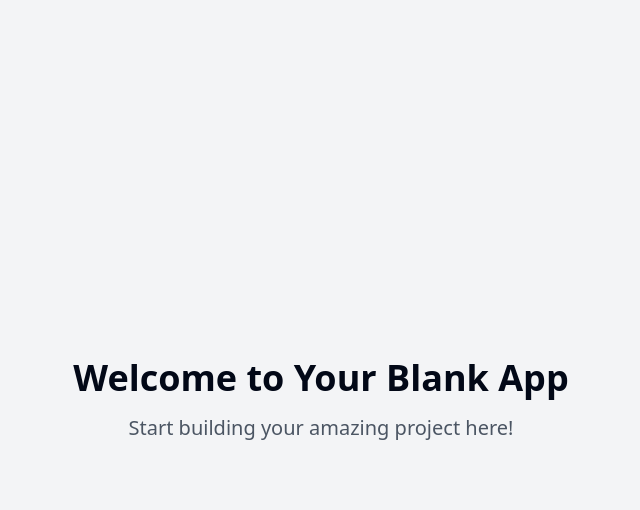
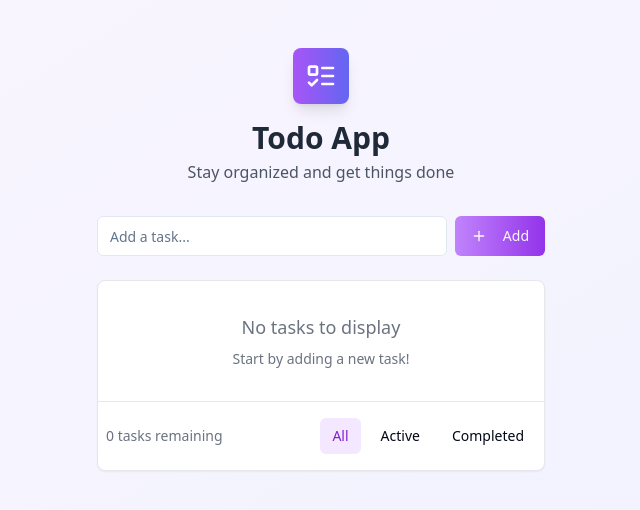
Before and after one commit to JunCalingacion/basic-task-maker, a React (Vite) app: page / in a window 1280 px wide. Shown: the top 510 px of the page, without its empty margins (319-959 px from the left). Built offline with nearby package versions, Linux system fonts and the light colour scheme.

Commit message:
Create basic Todo app
Implement a basic Todo application with functionality to add, view, and manage tasks.

```diff
--- /dev/null
+++ b/src/components/TodoFilter.tsx
@@ -0,0 +1,53 @@
+
+import React from "react";
+import { useTodo } from "@/context/TodoContext";
+import { Button } from "@/components/ui/button";
+import { cn } from "@/lib/utils";
+
+export const TodoFilter = () => {
+  const { filter, setFilter, todos } = useTodo();
+
+  const filters: { value: "all" | "active" | "completed"; label: string }[] = [
+    { value: "all", label: "All" },
+    { value: "active", label: "Active" },
+    { value: "completed", label: "Completed" },
+  ];
+
+  const activeCount = todos.filter(todo => !todo.completed).length;
+  const completedCount = todos.filter(todo => todo.completed).length;
+
+  return (
+    <div className="flex flex-col sm:flex-row justify-between items-center py-4 px-2 border-t gap-4">
+      <div className="text-sm text-gray-500">
+        {activeCount} {activeCount === 1 ? "task" : "tasks"} remaining
+      </div>
+
+      <div className="flex gap-2">
+        {filters.map((item) => (
+          <Button
+            key={item.value}
+            variant="ghost"
+            size="sm"
+            onClick={() => setFilter(item.value)}
+            className={cn(
+              "text-sm",
+              filter === item.value && "bg-purple-100 text-purple-700"
+            )}
+          >
+            {item.label}
+            {item.value === "active" && activeCount > 0 && (
+              <span className="ml-1 text-xs bg-purple-500 text-white rounded-full px-1.5 py-0.5">
+                {activeCount}
+              </span>
+            )}
+            {item.value === "completed" && completedCount > 0 && (
+              <span className="ml-1 text-xs bg-gray-500 text-white rounded-full px-1.5 py-0.5">
+                {completedCount}
+              </span>
+            )}
+          </Button>
+        ))}
+      </div>
+    </div>
+  );
+};
--- /dev/null
+++ b/src/components/TodoInput.tsx
@@ -0,0 +1,35 @@
+
+import React, { useState } from "react";
+import { Button } from "@/components/ui/button";
+import { Input } from "@/components/ui/input";
+import { useTodo } from "@/context/TodoContext";
+import { Plus } from "lucide-react";
+
+export const TodoInput = () => {
+  const [text, setText] = useState("");
+  const { addTodo } = useTodo();
+
+  const handleSubmit = (e: React.FormEvent) => {
+    e.preventDefault();
+    if (text.trim()) {
+      addTodo(text);
+      setText("");
+    }
+  };
+
+  return (
+    <form onSubmit={handleSubmit} className="flex gap-2 mb-6 w-full">
+      <Input
+        type="text"
+        value={text}
+        onChange={(e) => setText(e.target.value)}
+        placeholder="Add a task..."
+        className="flex-1"
+      />
+      <Button type="submit" className="bg-gradient-to-r from-purple-400 to-purple-600 hover:from-purple-500 hover:to-purple-700">
+        <Plus className="h-5 w-5" />
+        <span className="sr-only md:not-sr-only md:ml-2 md:inline-block">Add</span>
+      </Button>
+    </form>
+  );
+};
--- /dev/null
+++ b/src/components/TodoItem.tsx
@@ -0,0 +1,50 @@
+
+import React from "react";
+import { useTodo } from "@/context/TodoContext";
+import { Button } from "@/components/ui/button";
+import { Check, Trash2 } from "lucide-react";
+import { cn } from "@/lib/utils";
+
+type TodoItemProps = {
+  id: string;
+  text: string;
+  completed: boolean;
+};
+
+export const TodoItem = ({ id, text, completed }: TodoItemProps) => {
+  const { toggleTodo, deleteTodo } = useTodo();
+
+  return (
+    <div className="flex items-center p-4 bg-white rounded-lg shadow-sm border border-gray-100 gap-3 group hover:shadow-md transition-all">
+      <Button
+        variant="outline"
+        size="icon"
+        className={cn(
+          "rounded-full h-6 w-6 transition-colors",
+          completed ? "bg-purple-500 text-white border-purple-500" : "border-gray-300"
+        )}
+        onClick={() => toggleTodo(id)}
+      >
+        {completed && <Check className="h-4 w-4" />}
+      </Button>
+
+      <span
+        className={cn(
+          "flex-1 transition-all",
+          completed && "line-through text-gray-400"
+        )}
+      >
+        {text}
+      </span>
+
+      <Button
+        variant="ghost"
+        size="icon"
+        className="opacity-0 group-hover:opacity-100 transition-opacity text-gray-400 hover:text-red-500"
+        onClick={() => deleteTodo(id)}
+      >
+        <Trash2 className="h-4 w-4" />
+      </Button>
+    </div>
+  );
+};
--- /dev/null
+++ b/src/components/TodoList.tsx
@@ -0,0 +1,35 @@
+
+import React from "react";
+import { useTodo } from "@/context/TodoContext";
+import { TodoItem } from "./TodoItem";
+import { TodoFilter } from "./TodoFilter";
+
+export const TodoList = () => {
+  const { filteredTodos } = useTodo();
+
+  return (
+    <div className="w-full bg-white rounded-lg shadow-sm border border-gray-200 overflow-hidden">
+      {filteredTodos.length > 0 ? (
+        <div className="divide-y divide-gray-100">
+          {filteredTodos.map((todo) => (
+            <TodoItem
+              key={todo.id}
+              id={todo.id}
+              text={todo.text}
+              completed={todo.completed}
+            />
+          ))}
+        </div>
+      ) : (
+        <div className="p-8 text-center text-gray-500">
+          <p className="mb-2 text-lg">No tasks to display</p>
+          <p className="text-sm">
+            {filteredTodos.length === 0 && "Start by adding a new task!"}
+          </p>
+        </div>
+      )}
+
+      <TodoFilter />
+    </div>
+  );
+};
--- /dev/null
+++ b/src/context/TodoContext.tsx
@@ -0,0 +1,81 @@
+
+import React, { createContext, useContext, useState, useEffect } from "react";
+
+type Todo = {
+  id: string;
+  text: string;
+  completed: boolean;
+};
+
+type TodoContextType = {
+  todos: Todo[];
+  addTodo: (text: string) => void;
+  toggleTodo: (id: string) => void;
+  deleteTodo: (id: string) => void;
+  filter: "all" | "active" | "completed";
+  setFilter: (filter: "all" | "active" | "completed") => void;
+  filteredTodos: Todo[];
+};
+
+const TodoContext = createContext<TodoContextType | undefined>(undefined);
+
+export function TodoProvider({ children }: { children: React.ReactNode }) {
+  const [todos, setTodos] = useState<Todo[]>(() => {
+    const savedTodos = localStorage.getItem("todos");
+    return savedTodos ? JSON.parse(savedTodos) : [];
+  });
+
+  const [filter, setFilter] = useState<"all" | "active" | "completed">("all");
+
+  useEffect(() => {
+    localStorage.setItem("todos", JSON.stringify(todos));
+  }, [todos]);
+
+  const addTodo = (text: string) => {
+    if (text.trim()) {
+      setTodos([...todos, { id: crypto.randomUUID(), text, completed: false }]);
+    }
+  };
+
+  const toggleTodo = (id: string) => {
+    setTodos(
+      todos.map((todo) =>
+        todo.id === id ? { ...todo, completed: !todo.completed } : todo
+      )
+    );
+  };
+
+  const deleteTodo = (id: string) => {
+    setTodos(todos.filter((todo) => todo.id !== id));
+  };
+
+  const filteredTodos = todos.filter((todo) => {
+    if (filter === "active") return !todo.completed;
+    if (filter === "completed") return todo.completed;
+    return true;
+  });
+
+  return (
+    <TodoContext.Provider
+      value={{
+        todos,
+        addTodo,
+        toggleTodo,
+        deleteTodo,
+        filter,
+        setFilter,
+        filteredTodos,
+      }}
+    >
+      {children}
+    </TodoContext.Provider>
+  );
+}
+
+export function useTodo() {
+  const context = useContext(TodoContext);
+  if (context === undefined) {
+    throw new Error("useTodo must be used within a TodoProvider");
+  }
+  return context;
+}
--- a/src/pages/Index.tsx
+++ b/src/pages/Index.tsx
@@ -1,13 +1,28 @@
-// Update this page (the content is just a fallback if you fail to update the page)
+
+import React from "react";
+import { TodoProvider } from "@/context/TodoContext";
+import { TodoInput } from "@/components/TodoInput";
+import { TodoList } from "@/components/TodoList";
+import { ListTodo } from "lucide-react";
 
 const Index = () => {
   return (
-    <div className="min-h-screen flex items-center justify-center bg-gray-100">
-      <div className="text-center">
-        <h1 className="text-4xl font-bold mb-4">Welcome to Your Blank App</h1>
-        <p className="text-xl text-gray-600">Start building your amazing project here!</p>
+    <TodoProvider>
+      <div className="min-h-screen bg-gradient-to-br from-purple-50 to-indigo-50 px-4 py-12">
+        <div className="max-w-md mx-auto">
+          <header className="mb-8 text-center">
+            <div className="inline-flex items-center justify-center bg-gradient-to-r from-purple-500 to-indigo-500 p-3 rounded-lg shadow-lg mb-4">
+              <ListTodo className="h-8 w-8 text-white" />
+            </div>
+            <h1 className="text-3xl font-bold text-gray-800 mb-1">Todo App</h1>
+            <p className="text-gray-600">Stay organized and get things done</p>
+          </header>
+
+          <TodoInput />
+          <TodoList />
+        </div>
       </div>
-    </div>
+    </TodoProvider>
   );
 };
 
```
